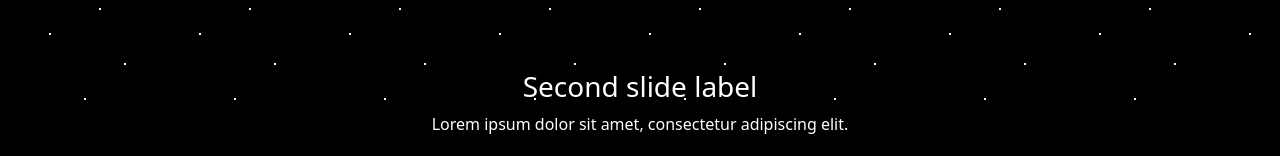
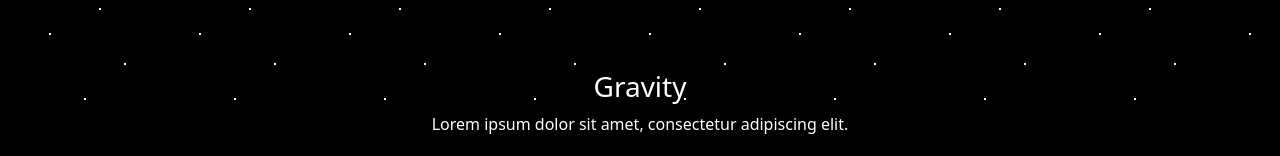
Before and after one commit to naviza/stellar-odyssey, a React (Create React App) app in the folder stellar-odyssey-frontend/: page / in a window 1280 px wide. Both pictures are taken after a click on the button 640 px from the left and 1050 px from the top of the page. Shown: the part 886-1042 px from the top of the page. Built offline with nearby package versions, Linux system fonts and the light colour scheme.

Commit message:
add in human

```diff
--- /dev/null
+++ b/stellar-odyssey-frontend/src/components/Human.js
@@ -0,0 +1,7 @@
+import Spline from '@splinetool/react-spline';
+
+export default function App() {
+  return (
+    <Spline scene="https://prod.spline.design/OqXsCB5o6-MGf6cD/scene.splinecode" />
+  );
+}
--- a/stellar-odyssey-frontend/src/components/PlanetInfo.js
+++ b/stellar-odyssey-frontend/src/components/PlanetInfo.js
@@ -2,6 +2,7 @@ import React from 'react';
 import Carousel from 'react-bootstrap/Carousel';
 import Spline from '@splinetool/react-spline';
 import Dome from './Dome';
+import Human from './Human'
 
 function PlanetInfo() {
   return (
@@ -17,9 +18,10 @@ function PlanetInfo() {
           </Carousel.Caption>
         </Carousel.Item>
         <Carousel.Item style={{ height: '500px' }}>
+          <Human />
           {/* Your slide content for the second item */}
           <Carousel.Caption>
-            <h3>Second slide label</h3>
+            <h3>Gravity</h3>
             <p>Lorem ipsum dolor sit amet, consectetur adipiscing elit.</p>
           </Carousel.Caption>
         </Carousel.Item>
```
